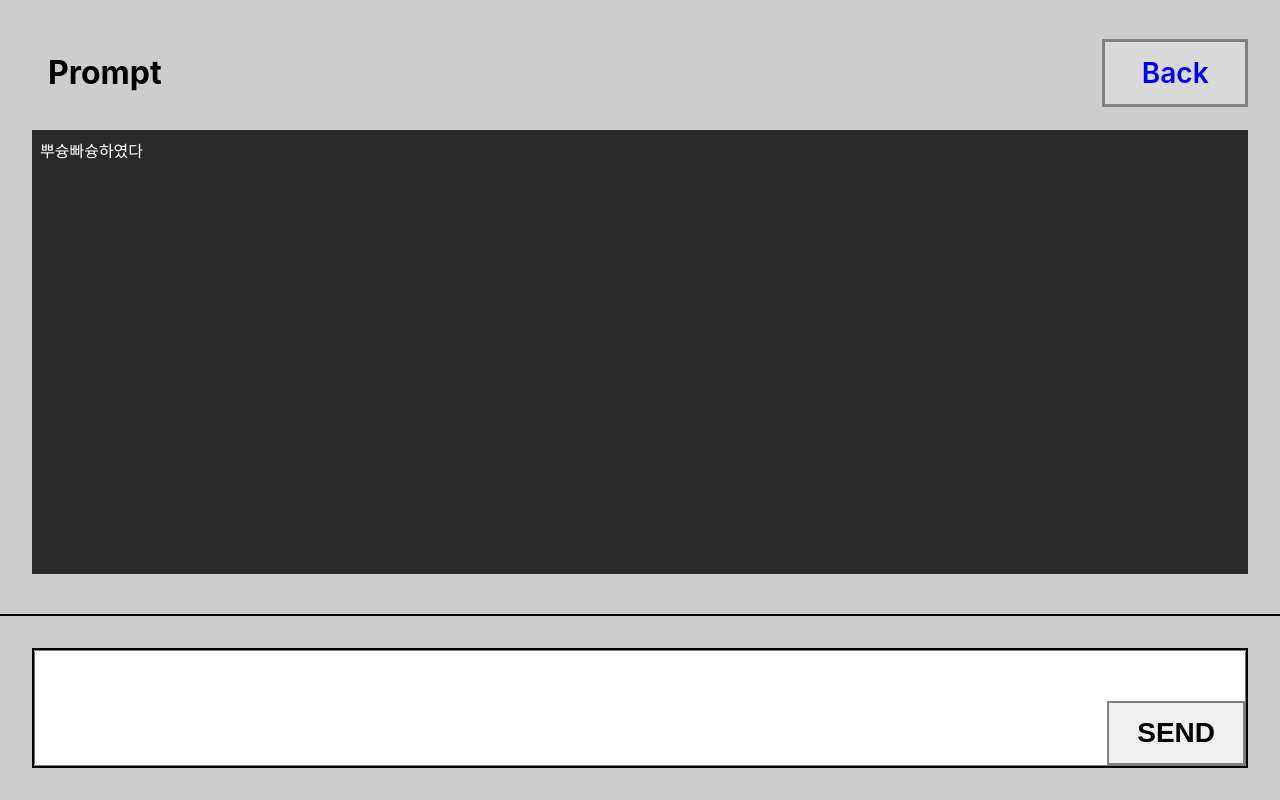
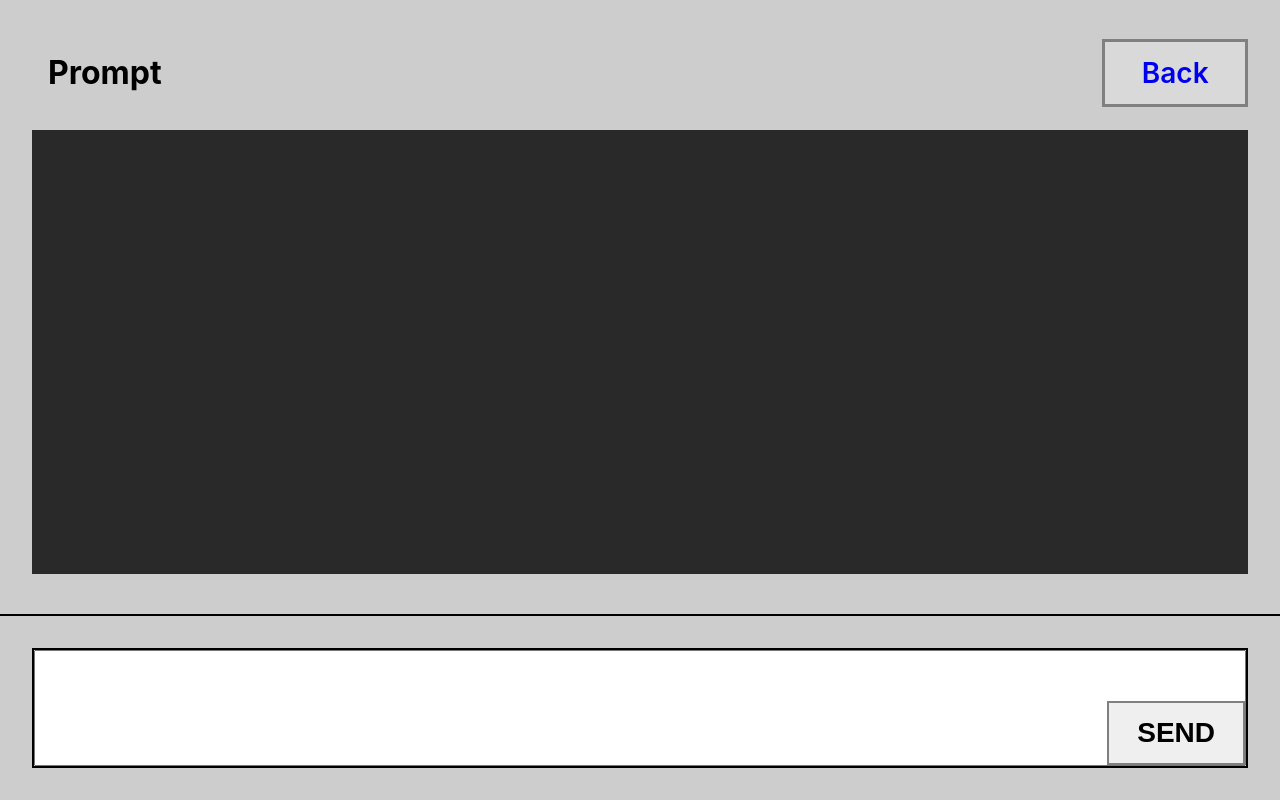
Before and after one commit to ptk5758/uc-bouy, a React (Create React App) app: page /prompt in a window 1280 px wide. Built offline with nearby package versions, Linux system fonts and the light colour scheme.

Commit message:
prompt data handler

```diff
--- a/src/routes/prompt/index.tsx
+++ b/src/routes/prompt/index.tsx
@@ -1,11 +1,19 @@
 import { Link } from "react-router-dom"
 import "../../css/prompt.css"
 import { useSerialNetwork } from "../../contexts/serialNetwork"
-import { useCallback, useEffect } from "react"
+import { useCallback, useEffect, useState } from "react"
+
+type CommandType = "SEND" | "RECEIVE"
+interface PromptLog
+{
+    line : string;
+    type : CommandType
+}
 export default function() {
-    const { setListener } = useSerialNetwork()
+    const [log, setLog] = useState<PromptLog[]>([])
+    const { setListener, error } = useSerialNetwork()
     const dataHandle = useCallback((data : string) => {
-        console.log(data)
+        setLog(prev => [...prev, {line : data, type : "RECEIVE"}])
     }, [])
     useEffect(() => {
         setListener(dataHandle)
@@ -20,7 +28,9 @@ export default function() {
                     <h1>Prompt</h1>
                     <Link to={"/telemetry"}>Back</Link>
                 </div>
-                <Terminal/>
+                <Terminal
+                    lines={log}
+                />
             </div>
             <div className="command">
                 <Input/>
@@ -38,10 +48,10 @@ function Input() {
     )
 }
 
-function Terminal() {
+function Terminal({lines} : { lines : PromptLog[] }) {
     return (
         <div className="terminal">
-            뿌슝빠슝하였다
+            {lines.map(({line, type}, index) => <p className={type} key={index}>{line}</p>)}
         </div>
     )
 }
```
